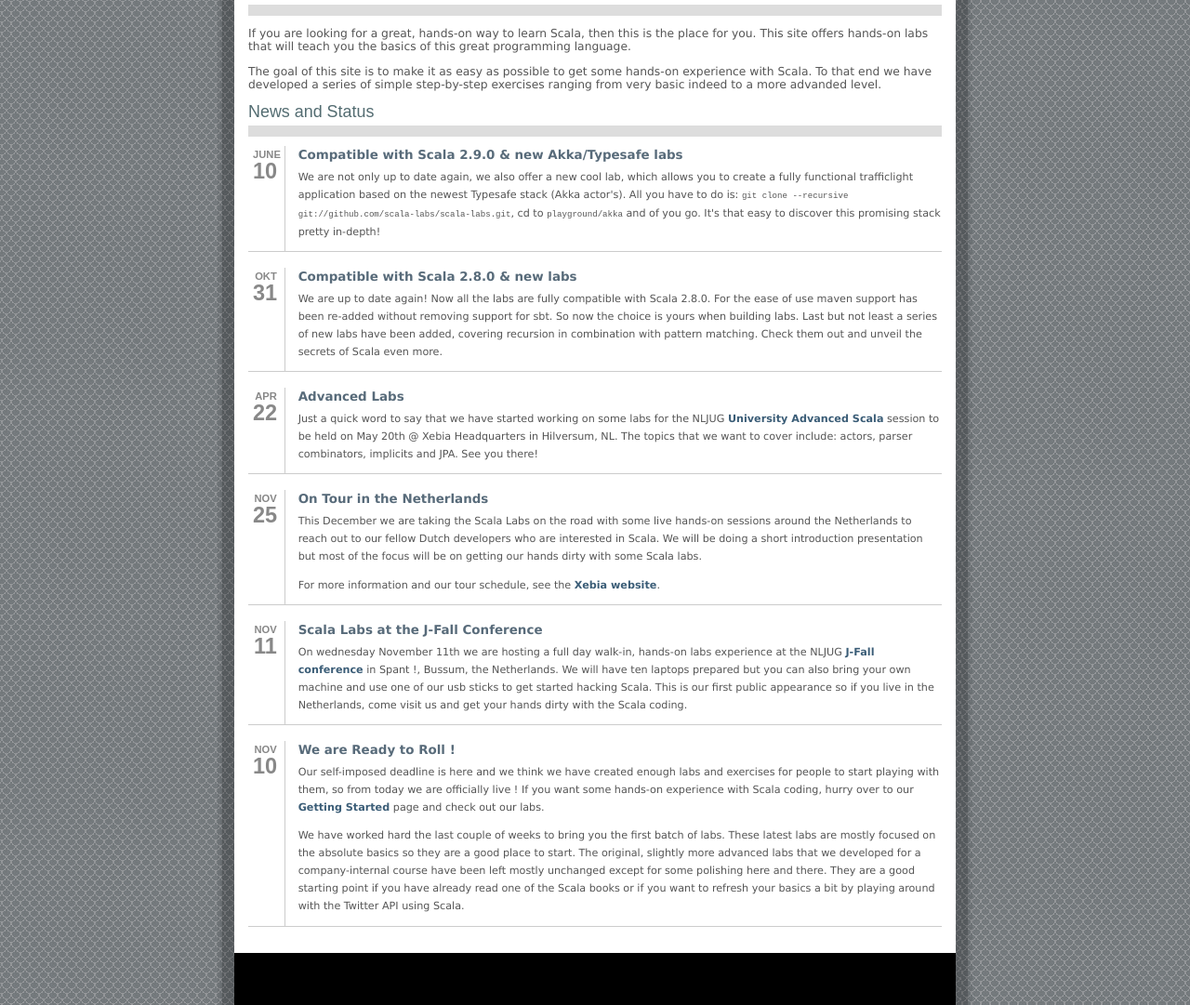
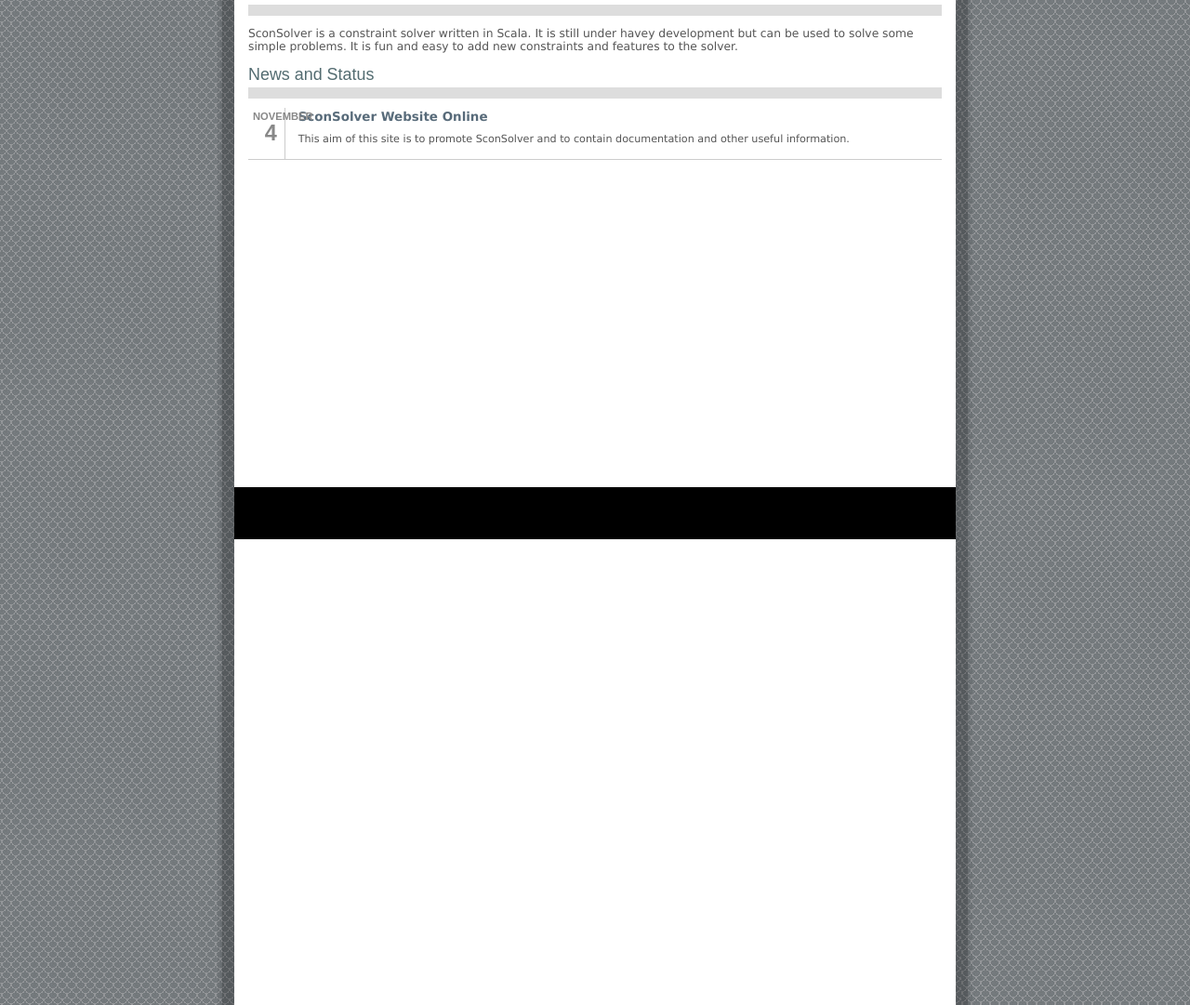
Before and after one commit to kjellwinblad/sconsolver, a Jekyll site: the page built from index.html, in a window 1280 px wide. Shown: the part 320-1401 px from the top of the page at 93% size. Built offline with Jekyll 4.4.1, drawn with Linux system fonts in a browser that asks for light colours.

Commit message:
Removed some text from by scala-labs.github.com

```diff
--- a/index.html
+++ b/index.html
@@ -5,16 +5,10 @@ id: home
 ---
 
 
-<h1>Welcome to <span class="dark">Scala Labs</span></h1>
+<h1>Welcome to <span class="dark">SconSolver</span></h1>
 
 <p class="text-content">
-  If you are looking for a great, hands-on way to learn Scala, then this is the place for you. This site
-  offers hands-on labs that will teach you the basics of this great programming language.
-</p>
-
-<p class="text-content">
-  The goal of this site is to make it as easy as possible to get some hands-on experience with Scala.
-  To that end we have developed a series of simple step-by-step exercises ranging from very basic indeed to a more advanded level.
+  SconSolver is a constraint solver written in Scala. It is still under havey development but can be used to solve some simple problems. It is fun and easy to add new constraints and features to the solver.
 </p>
 
 
@@ -22,85 +16,12 @@ id: home
 <!-- Start Post -->
 <div class="post">
   <div class="date">
-    <span class="month">June</span>
-    <span class="day">10</span>
+    <span class="month">November</span>
+    <span class="day">4</span>
   </div>
   <p>
-    <span class="title">Compatible with Scala 2.9.0 & new Akka/Typesafe labs</span>
-    We are not only up to date again, we also offer a new cool lab, which allows you to create a fully functional trafficlight application based on the newest Typesafe stack (Akka actor's). All you have to do is: <code>git clone --recursive git://github.com/scala-labs/scala-labs.git</code>, cd to <code>playground/akka</code> and of you go. It's that easy to discover this promising stack pretty in-depth!</p>
+    <span class="title">SconSolver Website Online</span>
+    This aim of this site is to promote SconSolver and to contain documentation and other useful information.
+    </p>
 </div>
 <!-- End Post -->
-
-<div class="post">
-  <div class="date">
-    <span class="month">Okt</span>
-    <span class="day">31</span>
-  </div>
-  <p>
-    <a href="http://www.xebia.com/scalalabs"><span class="title">Compatible with Scala 2.8.0 & new labs</span></a>
-    We are up to date again! Now all the labs are fully compatible with Scala 2.8.0. For the ease of use maven support has been re-added without removing support for sbt. So now the choice is yours when building labs. Last but not least a series of new labs have been added, covering recursion in combination with pattern matching. Check them out and unveil the secrets of Scala even more.</p>
-</div>
-<!-- End Post -->
-
-<!-- Start Post -->
-<div class="post">
-  <div class="date">
-    <span class="month">Apr</span>
-    <span class="day">22</span>
-  </div>
-  <p>
-    <a href="http://www.xebia.com/scalalabs"><span class="title">Advanced Labs</span></a>
-    Just a quick word to say that we have started working on some labs for the NLJUG <b><a href="http://www.nljug.org/pages/events/content/university_20100520/">University Advanced Scala</a></b> session to be held on May 20th @ Xebia Headquarters in Hilversum, NL. The topics that we want to cover include: actors, parser combinators, implicits and JPA. See you there!
-  </p>
-</div>
-<!-- End Post -->
-<!-- Start Post -->
-<div class="post">
-  <div class="date">
-    <span class="month">Nov</span>
-    <span class="day">25</span>
-  </div>
-
-  <p>
-    <a href="http://www.xebia.com/scalalabs"><span class="title">On Tour in the Netherlands</span></a>
-    This December we are taking the Scala Labs on the road with some live hands-on sessions around the Netherlands to reach out to our fellow Dutch developers who are interested in Scala. We will be doing a short introduction presentation but most of the focus will be on getting our hands dirty with some Scala labs.
-  </p>
-
-  <p>
-  For more information and our tour schedule, see the <b><a href="http://www.xebia.com/scalalabs">Xebia website</a></b>.
-  </p>
-</div>
-<!-- End Post -->
-
-
-<!-- Start Post -->
-<div class="post">
-  <div class="date">
-    <span class="month">Nov</span>
-    <span class="day">11</span>
-  </div>
-
-  <p>
-    <span class="title">Scala Labs at the J-Fall Conference</span>
-    On wednesday November 11th we are hosting a full day walk-in, hands-on labs experience at the NLJUG <b><a href="http://www.nljug.org/pages/events/content/jfall_2009/">J-Fall conference</a></b> in Spant !, Bussum, the Netherlands. We will have ten laptops prepared but you can also bring your own machine and use one of our usb sticks to get started hacking Scala. This is our first public appearance so if you live in the Netherlands, come visit us and get your hands dirty with the Scala coding.
-  </p>
-</div>
-<!-- End Post -->
-
-<!-- Start Post -->
-<div class="post">
-  <div class="date">
-    <span class="month">Nov</span>
-    <span class="day">10</span>
-  </div>
-
-  <p>
-    <span class="title">We are Ready to Roll !</span>
-    Our self-imposed deadline is here and we think we have created enough labs and exercises for people to start playing with them, so from today we are officially live ! If you want some hands-on experience with Scala coding, hurry over to our <b><a href="getting-started.html">Getting Started</a></b> page and check out our labs.
-  </p>
-
-  <p>
-  We have worked hard the last couple of weeks to bring you the first batch of labs. These latest labs are mostly focused on the absolute basics so they are a good place to start. The original, slightly more advanced labs that we developed for a company-internal course have been left mostly unchanged except for some polishing here and there. They are a good starting point if you have already read one of the Scala books or if you want to refresh your basics a bit by playing around with the Twitter API using Scala.
-  </p>
-</div>
-<!-- End Post -->
```
